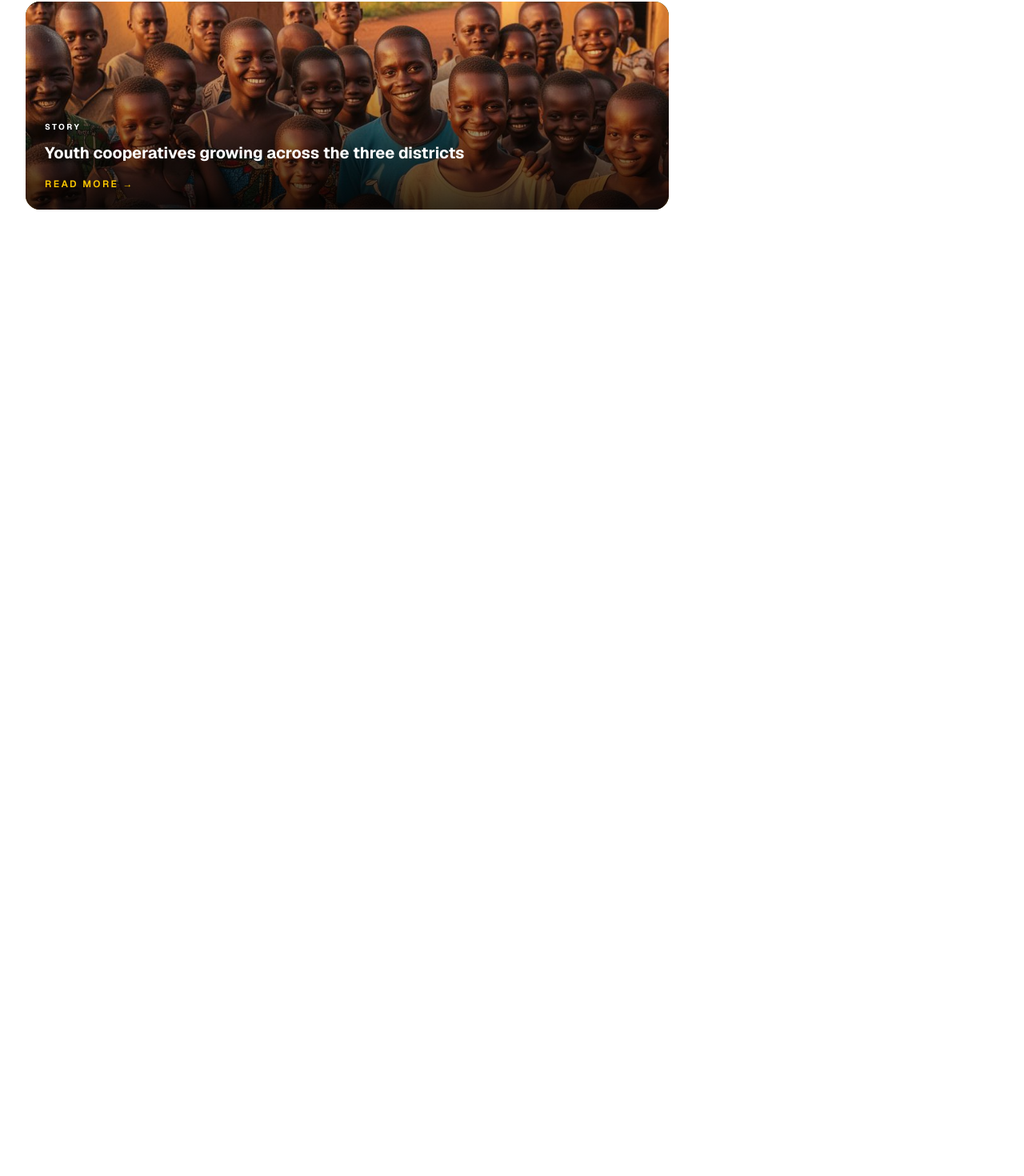
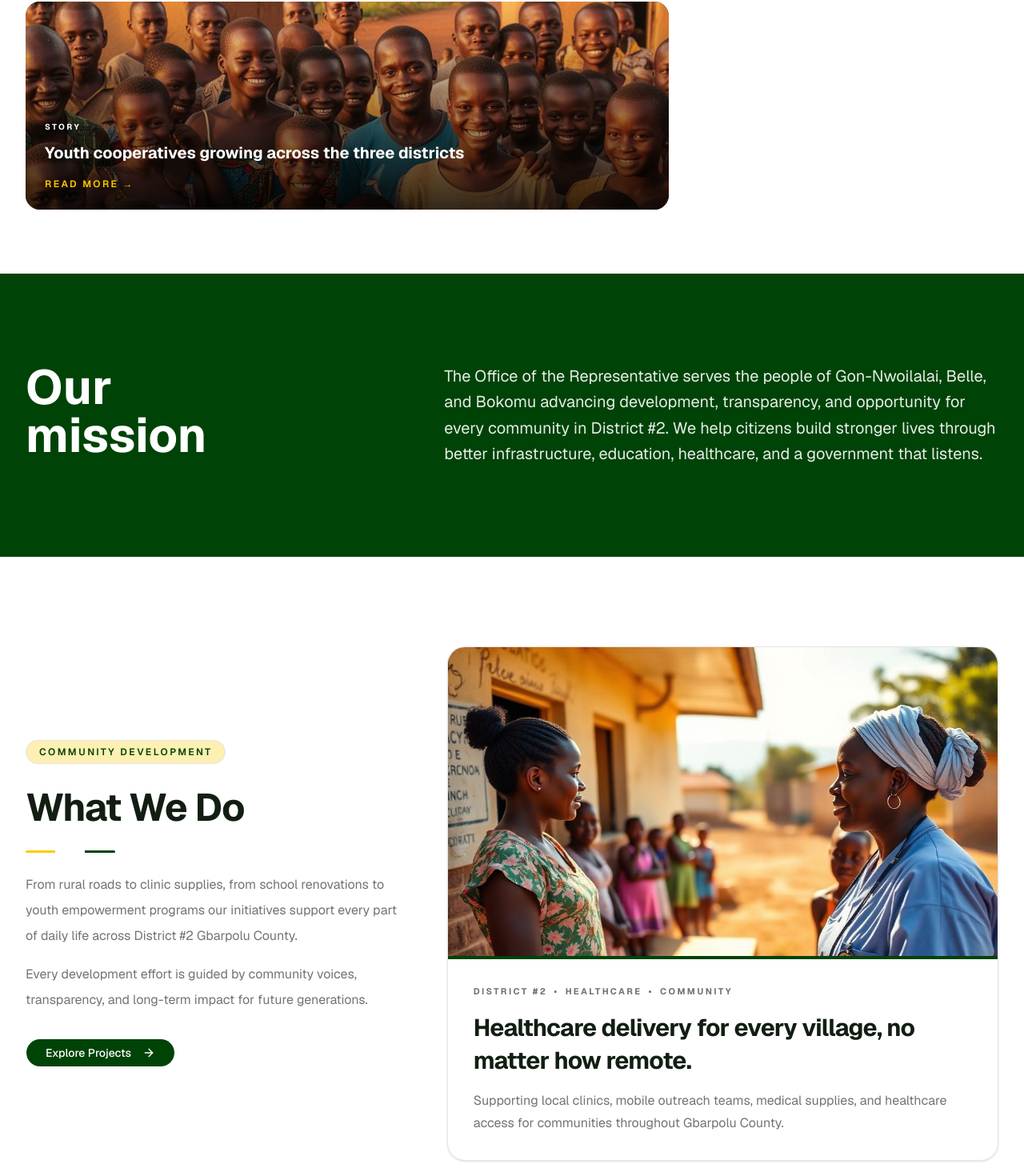
Before and after one commit to jeevan-vaishnav/gbarpolu2.org, a Next.js app: page / in a window 1280 px wide. Shown: the part 1947-3417 px from the top of the page at 80% size. Before the commit the page ends 2289 px from the top, so only its background shows below. Built offline with nearby package versions, Linux system fonts and the light colour scheme.

Commit message:
two section update

```diff
--- a/app/(public)/page.tsx
+++ b/app/(public)/page.tsx
@@ -1,6 +1,9 @@
 import { DestinationSection } from "@/components/home/destination-section";
 import { HeroSection } from "@/components/home/hero-section";
 import { FeaturedSection } from "@/components/home/featured-section";
+import { MissionSection } from "@/components/home/mission-section";
+import { WhatWeDo } from "@/components/home/what-we-do-section";
+
 
 
 export default function HomePage() {
@@ -9,6 +12,8 @@ export default function HomePage() {
             <HeroSection />
             <DestinationSection />
             <FeaturedSection />
+            <MissionSection />
+            <WhatWeDo />
         </>
     )
 
--- a/app/globals.css
+++ b/app/globals.css
@@ -51,8 +51,8 @@
   --color-gold-foreground: var(--gold-foreground);
   --color-forest: var(--forest);
   --color-forest-foreground: var(--forest-foreground);
-  --color-navy: var(--navy);
-  --color-navy-foreground: var(--navy-foreground);
+  --color-green: var(--green);
+  --color-green-foreground: var(--green-foreground);
 
   --color-crimson: var(--crimson);
   --color-cream: var(--cream);
@@ -106,8 +106,8 @@
   --forest: oklch(0.33 0.11 145);
   --forest-foreground: oklch(1 0 0);
 
-  --navy: oklch(0.33 0.11 145);
-  --navy-foreground: oklch(1 0 0);
+  --green: oklch(0.33 0.11 145);
+  --green-foreground: oklch(1 0 0);
 
   --crimson: oklch(0.86 0.18 90);
   --cream: oklch(0.98 0.02 90);
@@ -159,8 +159,8 @@
   --forest: oklch(0.38 0.09 145);
   --forest-foreground: oklch(1 0 0);
 
-  --navy: oklch(0.22 0.05 145);
-  --navy-foreground: oklch(1 0 0);
+  --green: oklch(0.22 0.05 145);
+  --green-foreground: oklch(1 0 0);
 
   --crimson: oklch(0.86 0.18 90);
   --cream: oklch(0.24 0.03 145);
@@ -196,7 +196,7 @@
 
 @layer utilities {
   .gold-green-rule {
-    background: linear-gradient(90deg, var(--crimson) 0 33%, var(--background) 33% 66%, var(--navy) 66% 100%);
+    background: linear-gradient(90deg, var(--crimson) 0 33%, var(--background) 33% 66%, var(--green) 66% 100%);
     height: 3px;
   }
 
--- a/components/home/destination-section.tsx
+++ b/components/home/destination-section.tsx
@@ -5,7 +5,7 @@ import { Target } from "lucide-react";
 
 export function DestinationSection() {
     return (
-        <section className="bg-navy text-navy-foreground">
+        <section className="bg-green text-green-foreground">
             <div className="gold-green-rule" />
             <PageContainer className=" py-8 flex items-center gap-6">
                 <div className="h-16 w-16 rounded-full bg-gradient-to-tr from-gold via-crimson to-forest flex items-center justify-center shrink-0">
@@ -23,7 +23,7 @@ export function DestinationSection() {
 
 // export function Destination() {
 //   return (
-//     <section className="bg-navy text-navy-foreground">
+//     <section className="bg-green text-green-foreground">
 //       <div className="gold-rule" />
 //       <div className="container-page py-8 flex items-center gap-6">
 //         <div className="h-16 w-16 rounded-full bg-gradient-to-tr from-gold
--- /dev/null
+++ b/components/home/mission-section.tsx
@@ -0,0 +1,21 @@
+import { PageContainer } from "../shared/page-container";
+
+export function MissionSection() {
+    return (
+        <section className="bg-green text-green-foreground">
+            <PageContainer className="py-20 md:py-28 grid md:grid-cols-12 gap-10">
+                <div className="md:col-span-4">
+                    <h2 className="font-display text-5xl md:text-6xl font-bold leading-none">Our <br />mission</h2>
+                </div>
+                <div className="md:col-span-7 md:col-start-6">
+                    <p className="text-lg md:text-xl leading-relaxed opacity-90">
+                        The Office of the Representative serves the people of Gon-Nwoilalai, Belle, and Bokomu
+                        advancing development, transparency, and opportunity for every community in District&nbsp;#2.
+                        We help citizens build stronger lives through better infrastructure, education,
+                        healthcare, and a government that listens.
+                    </p>
+                </div>
+            </PageContainer>
+        </section>
+    )
+}
--- /dev/null
+++ b/components/home/what-we-do-section.tsx
@@ -0,0 +1,95 @@
+'use client'
+import health from "@/assets/project-health.jpg";
+import { motion } from "framer-motion";
+import { PageContainer } from "../shared/page-container";
+import { Button } from "../ui/button";
+import Link from "next/link";
+import { ArrowRight } from "lucide-react";
+import Image from "next/image";
+
+export function WhatWeDo() {
+    return (
+        <section className="py-20 md:py-28 bg-background">
+            <PageContainer>
+                <div className="grid items-center gap-12 lg:grid-cols-12">
+                    <motion.div
+                        initial={{ opacity: 0, y: 24 }}
+                        whileInView={{ opacity: 1, y: 0 }}
+                        transition={{ duration: 0.5 }}
+                        viewport={{ once: true }}
+                        className="lg:col-span-5"
+                    >
+
+                        <div className="inline-flex items-center rounded-full border border-border bg-secondary/30 px-4 py-1.5 text-xs font-semibold tracking-[0.2em] text-primary uppercase">
+                            Community Development
+                        </div>
+                        <h2 className="mt-6 text-4xl font-bold leading-tight tracking-tight text-foreground md:text-5xl">
+                            What We Do
+                        </h2>
+                        <div className="gold-green-rule mt-6 w-28 rounded-full" />
+                        <p className="mt-6 text-base leading-8 text-muted-foreground">
+                            From rural roads to clinic supplies, from school renovations to
+                            youth empowerment programs  our initiatives support every part of
+                            daily life across District #2 Gbarpolu County.
+                        </p>
+
+                        <p className="mt-4 text-base leading-8 text-muted-foreground">
+                            Every development effort is guided by community voices,
+                            transparency, and long-term impact for future generations.
+                        </p>
+
+                        <Button
+                            asChild
+                            size="lg"
+                            className="mt-8 rounded-full px-6"
+                        >
+                            <Link href="/projects">
+                                Explore Projects
+                                <ArrowRight className="ml-2 size-4" />
+                            </Link>
+                        </Button>
+
+                    </motion.div>
+                    <motion.div
+                        initial={{ opacity: 0, y: 24 }}
+                        whileInView={{ opacity: 1, y: 0 }}
+                        transition={{ duration: 0.6, delay: 0.1 }}
+                        viewport={{ once: true }}
+                        className="lg:col-span-7"
+                    >
+                        <div className="overflow-hidden rounded-3xl border border-border bg-card shadow-sm transition-all duration-300 hover:-translate-y-1 hover:shadow-2xl">
+                            <div className="relative aspect-[16/9] overflow-hidden">
+                                <Image
+                                    src={health}
+                                    alt="Healthcare support in District #2 Gbarpolu County"
+                                    fill
+                                    priority={false}
+                                    className="object-cover transition-transform duration-700 hover:scale-105"
+                                />
+                            </div>
+                            <div className="border-t-4 border-primary p-6 md:p-8">
+                                <div className="flex flex-wrap items-center gap-2 text-[11px] font-bold uppercase tracking-[0.22em] text-muted-foreground">
+                                    <span>District #2</span>
+                                    <span>•</span>
+                                    <span>Healthcare</span>
+                                    <span>•</span>
+                                    <span>Community</span>
+                                </div>
+
+                                <h3 className="mt-4 text-2xl font-bold leading-snug tracking-tight text-foreground md:text-3xl">
+                                    Healthcare delivery for every village, no matter how remote.
+                                </h3>
+
+                                <p className="mt-4 text-base leading-7 text-muted-foreground">
+                                    Supporting local clinics, mobile outreach teams, medical
+                                    supplies, and healthcare access for communities throughout
+                                    Gbarpolu County.
+                                </p>
+                            </div>
+                        </div>
+                    </motion.div>
+                </div>
+            </PageContainer>
+        </section>
+    )
+}
--- a/components/layout/Navbar.tsx
+++ b/components/layout/Navbar.tsx
@@ -65,7 +65,7 @@ function MegaPanel({ item, pathname }: { item: NavItem; pathname: string }) {
                     {item.featured && (
                         <a
                             href={item.featured.href}
-                            className="relative overflow-hidden rounded-xl bg-gradient-to-br from-navy to-navy/80 text-navy-foreground p-5 flex flex-col justify-between hover:opacity-95 transition"
+                            className="relative overflow-hidden rounded-xl bg-gradient-to-br from-green to-green/80 text-green-foreground p-5 flex flex-col justify-between hover:opacity-95 transition"
                         >
                             <div>
                                 <div className="text-[10px] font-bold tracking-[0.2em] text-gold mb-2">FEATURED</div>
```
Also changed, not shown: components/home/text.ts (deleted, +0 -8 lines).
